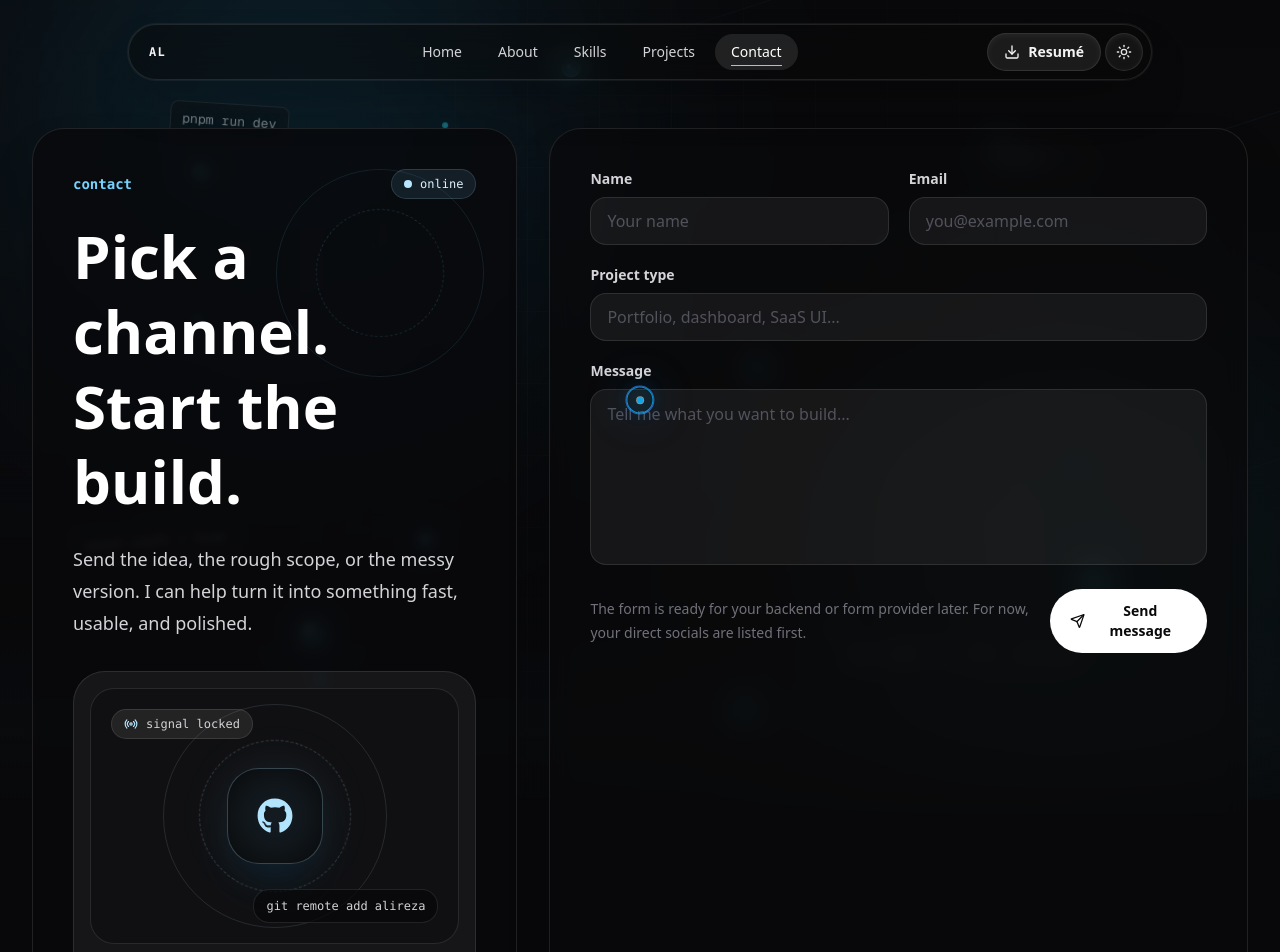
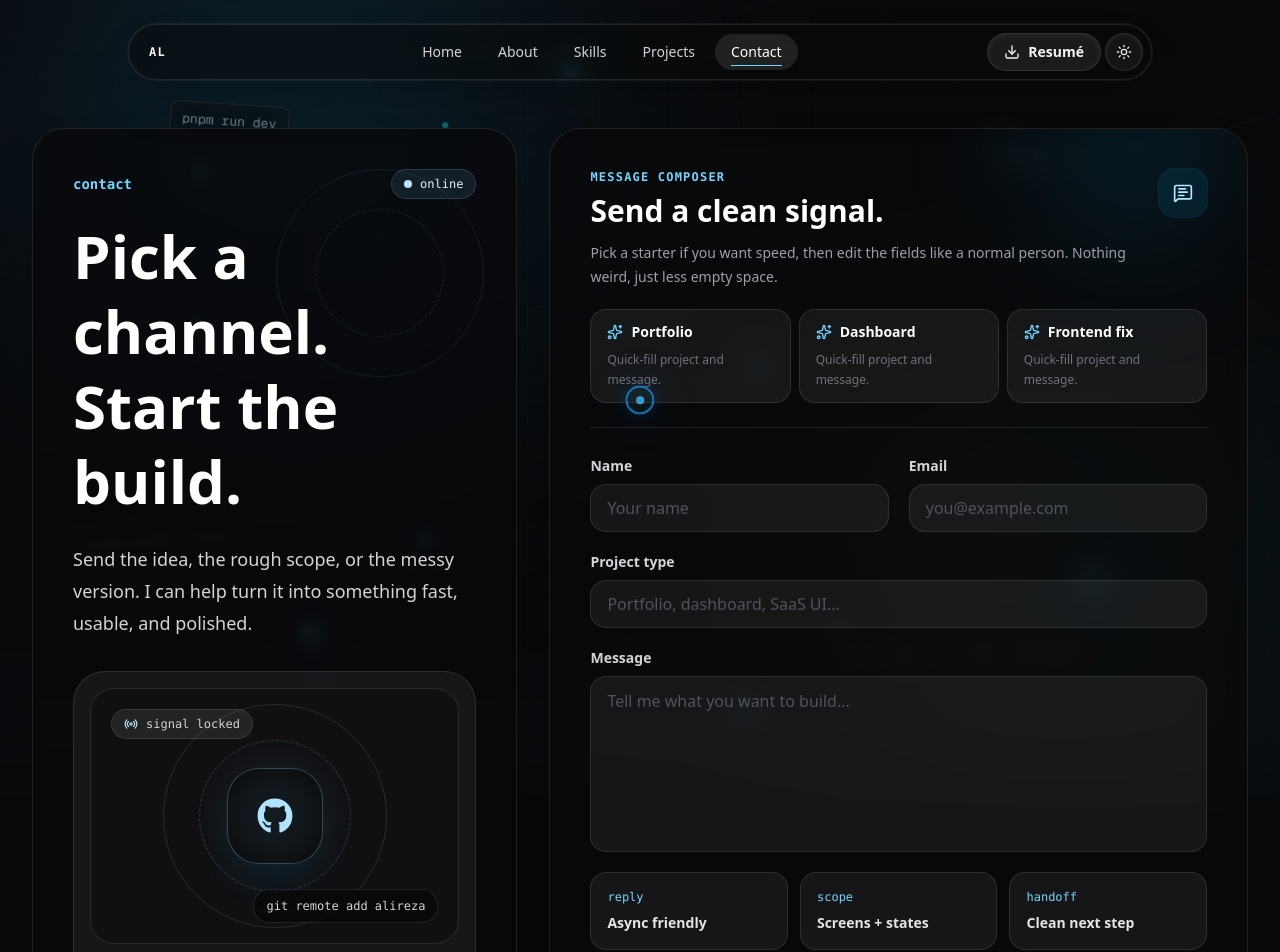
Before and after one commit to alireza-hq/portfolio, a Next.js app: page /contact in a window 1280 px wide. Shown: the top 952 px of the page. Built offline with nearby package versions, Linux system fonts and the light colour scheme.

Commit message:
fix: balance contact and skills themes

```diff
--- a/src/features/about/components/AboutPage.tsx
+++ b/src/features/about/components/AboutPage.tsx
@@ -130,7 +130,7 @@ export function AboutPage() {
                   <a
                     key={item.title}
                     href='#'
-                    className='group hover:-tranzinc-y-0.5 rounded-2xl border border-zinc-900/10 bg-zinc-50/90 p-4 shadow-sm shadow-zinc-900/5 transition hover:border-sky-400/40 hover:bg-white dark:border-white/10 dark:bg-white/6 dark:hover:bg-white/10'
+                    className='group rounded-2xl border border-zinc-900/10 bg-zinc-50/90 p-4 shadow-sm shadow-zinc-900/5 transition hover:-translate-y-0.5 hover:border-sky-400/40 hover:bg-white dark:border-white/10 dark:bg-white/6 dark:hover:bg-white/10'
                   >
                     <span className='font-mono text-[0.65rem] font-semibold tracking-widest text-sky-600 uppercase dark:text-sky-300'>
                       {item.issuer}
--- a/src/features/contact/components/ContactForm.tsx
+++ b/src/features/contact/components/ContactForm.tsx
@@ -1,20 +1,100 @@
 'use client'
 
-import { Send } from 'lucide-react'
+import { MessageSquareText, Send, Sparkles } from 'lucide-react'
 
 import { cn } from '@/lib/utils'
 import { useContact } from '../hooks/useContact'
 
+const projectPresets = [
+  {
+    label: 'Portfolio',
+    project: 'Portfolio experience',
+    message:
+      'I want a portfolio that feels interactive, polished, and memorable without becoming hard to use.',
+  },
+  {
+    label: 'Dashboard',
+    project: 'Dashboard interface',
+    message:
+      'I need a dashboard with clean flows, readable data, and UI states that feel production-ready.',
+  },
+  {
+    label: 'Frontend fix',
+    project: 'Frontend polish / refactor',
+    message:
+      'I have an existing frontend that needs better structure, performance, styling, and interaction details.',
+  },
+]
+
 export const ContactForm = () => {
-  const { register, handleSubmit, onSubmit, errors, isSubmitting } =
-    useContact()
+  const {
+    register,
+    handleSubmit,
+    onSubmit,
+    errors,
+    isSubmitting,
+    setValue,
+    watch,
+  } = useContact()
+  const messageValue = watch('message') ?? ''
+
+  function applyPreset(preset: (typeof projectPresets)[number]) {
+    setValue('project', preset.project, {
+      shouldDirty: true,
+      shouldValidate: true,
+    })
+    setValue('message', preset.message, {
+      shouldDirty: true,
+      shouldValidate: true,
+    })
+  }
 
   return (
     <form
-      className='rounded-4xl border border-zinc-900/10 bg-white/70 p-6 shadow-2xl shadow-zinc-900/8 backdrop-blur-md sm:p-8 lg:p-10 dark:border-white/10 dark:bg-zinc-950/70 dark:shadow-black/25'
+      className='relative flex h-full flex-col overflow-hidden rounded-4xl border border-zinc-900/10 bg-white/72 p-6 shadow-2xl shadow-zinc-900/8 backdrop-blur-md sm:p-8 lg:p-10 dark:border-white/10 dark:bg-zinc-950/70 dark:shadow-black/25'
       onSubmit={handleSubmit(onSubmit)}
       noValidate
     >
+      <div className='pointer-events-none absolute -top-24 right-0 h-56 w-56 rounded-full bg-sky-500/10 blur-3xl dark:bg-sky-400/10' />
+      <div className='relative mb-7 flex flex-col gap-5 border-b border-zinc-900/10 pb-6 dark:border-white/10'>
+        <div className='flex items-start justify-between gap-4'>
+          <div>
+            <p className='font-mono text-xs font-semibold tracking-widest text-sky-600 uppercase dark:text-sky-300'>
+              message composer
+            </p>
+            <h2 className='mt-2 text-3xl font-semibold text-zinc-950 dark:text-white'>
+              Send a clean signal.
+            </h2>
+            <p className='mt-3 max-w-xl text-sm leading-6 text-zinc-500 dark:text-zinc-400'>
+              Pick a starter if you want speed, then edit the fields like a
+              normal person. Nothing weird, just less empty space.
+            </p>
+          </div>
+          <span className='grid h-12 w-12 shrink-0 place-items-center rounded-2xl bg-sky-500/10 text-sky-700 ring-1 ring-sky-500/15 dark:text-sky-200'>
+            <MessageSquareText className='h-5 w-5' />
+          </span>
+        </div>
+
+        <div className='grid gap-2 sm:grid-cols-3'>
+          {projectPresets.map((preset) => (
+            <button
+              key={preset.label}
+              type='button'
+              onClick={() => applyPreset(preset)}
+              className='group rounded-2xl border border-zinc-900/10 bg-zinc-50/85 px-4 py-3 text-left transition hover:-translate-y-0.5 hover:border-sky-400/35 hover:bg-white focus-visible:ring-2 focus-visible:ring-sky-400/60 focus-visible:outline-none dark:border-white/10 dark:bg-white/6 dark:hover:bg-white/10'
+            >
+              <span className='flex items-center gap-2 text-sm font-semibold text-zinc-950 dark:text-white'>
+                <Sparkles className='h-4 w-4 text-sky-600 dark:text-sky-300' />
+                {preset.label}
+              </span>
+              <span className='mt-2 block text-xs leading-5 text-zinc-500 dark:text-zinc-500'>
+                Quick-fill project and message.
+              </span>
+            </button>
+          ))}
+        </div>
+      </div>
+
       <div className='grid gap-5 sm:grid-cols-2'>
         <label className='grid gap-2'>
           <span className='text-sm font-semibold text-zinc-700 dark:text-zinc-300'>
@@ -108,10 +188,29 @@ export const ContactForm = () => {
         )}
       </label>
 
-      <div className='mt-6 flex flex-col gap-3 sm:flex-row sm:items-center sm:justify-between'>
-        <p className='max-w-md text-sm leading-6 text-zinc-500 dark:text-zinc-500'>
-          The form is ready for your backend or form provider later. For now,
-          your direct socials are listed first.
+      <div className='mt-5 grid gap-3 sm:grid-cols-3'>
+        {[
+          ['reply', 'Async friendly'],
+          ['scope', 'Screens + states'],
+          ['handoff', 'Clean next step'],
+        ].map(([label, value]) => (
+          <div
+            key={label}
+            className='rounded-2xl border border-zinc-900/10 bg-zinc-50/75 p-4 dark:border-white/10 dark:bg-white/6'
+          >
+            <p className='font-mono text-xs text-sky-600 dark:text-sky-300'>
+              {label}
+            </p>
+            <p className='mt-2 text-sm font-semibold text-zinc-800 dark:text-zinc-200'>
+              {value}
+            </p>
+          </div>
+        ))}
+      </div>
+
+      <div className='mt-auto flex flex-col gap-3 pt-6 sm:flex-row sm:items-center sm:justify-between'>
+        <p className='max-w-md font-mono text-sm leading-6 text-zinc-500 dark:text-zinc-500'>
+          message.length = {messageValue.length}
         </p>
 
         <button
--- a/src/features/contact/hooks/useContact.ts
+++ b/src/features/contact/hooks/useContact.ts
@@ -8,6 +8,8 @@ export const useContact = () => {
   const {
     register,
     handleSubmit,
+    setValue,
+    watch,
     formState: { errors, isSubmitting },
     reset,
   } = useForm<ContactFormValues>({ resolver: zodResolver(contactFormSchema) })
@@ -18,5 +20,14 @@ export const useContact = () => {
     reset()
   }
 
-  return { register, handleSubmit, onSubmit, errors, isSubmitting, reset }
+  return {
+    register,
+    handleSubmit,
+    onSubmit,
+    errors,
+    isSubmitting,
+    reset,
+    setValue,
+    watch,
+  }
 }
--- a/src/features/home/components/HomeTerminalHero.tsx
+++ b/src/features/home/components/HomeTerminalHero.tsx
@@ -28,14 +28,14 @@ export function HomeTerminalHero() {
       <div className='flex flex-wrap justify-center gap-3'>
         <Link
           href='/about'
-          className='hover:-tranzinc-y-0.5 inline-flex items-center gap-2 rounded-full bg-zinc-950 px-5 py-3 text-sm font-semibold text-white shadow-lg shadow-zinc-950/10 transition hover:bg-sky-700 focus-visible:ring-2 focus-visible:ring-sky-400/70 focus-visible:outline-none dark:bg-white dark:text-zinc-950 dark:hover:bg-sky-200'
+          className='inline-flex items-center gap-2 rounded-full bg-zinc-950 px-5 py-3 text-sm font-semibold text-white shadow-lg shadow-zinc-950/10 transition hover:-translate-y-0.5 hover:bg-sky-700 focus-visible:ring-2 focus-visible:ring-sky-400/70 focus-visible:outline-none dark:bg-white dark:text-zinc-950 dark:hover:bg-sky-200'
         >
           About me
           <ArrowUpRight className='h-4 w-4' />
         </Link>
         <Link
           href='/projects'
-          className='hover:-tranzinc-y-0.5 inline-flex items-center gap-2 rounded-full border border-zinc-900/10 bg-white/55 px-5 py-3 text-sm font-semibold text-zinc-800 shadow-sm shadow-zinc-900/5 backdrop-blur-xl transition hover:border-sky-400/40 hover:text-sky-700 focus-visible:ring-2 focus-visible:ring-sky-400/70 focus-visible:outline-none dark:border-white/10 dark:bg-white/5 dark:text-zinc-100 dark:hover:text-sky-200'
+          className='inline-flex items-center gap-2 rounded-full border border-zinc-900/10 bg-white/55 px-5 py-3 text-sm font-semibold text-zinc-800 shadow-sm shadow-zinc-900/5 backdrop-blur-xl transition hover:-translate-y-0.5 hover:border-sky-400/40 hover:text-sky-700 focus-visible:ring-2 focus-visible:ring-sky-400/70 focus-visible:outline-none dark:border-white/10 dark:bg-white/5 dark:text-zinc-100 dark:hover:text-sky-200'
         >
           Projects
         </Link>
```
Also changed, not shown: src/features/projects/components/ProjectsPage.tsx (+5 -5 lines), src/features/skills/components/SkillsPage.tsx (+63 -53 lines).
